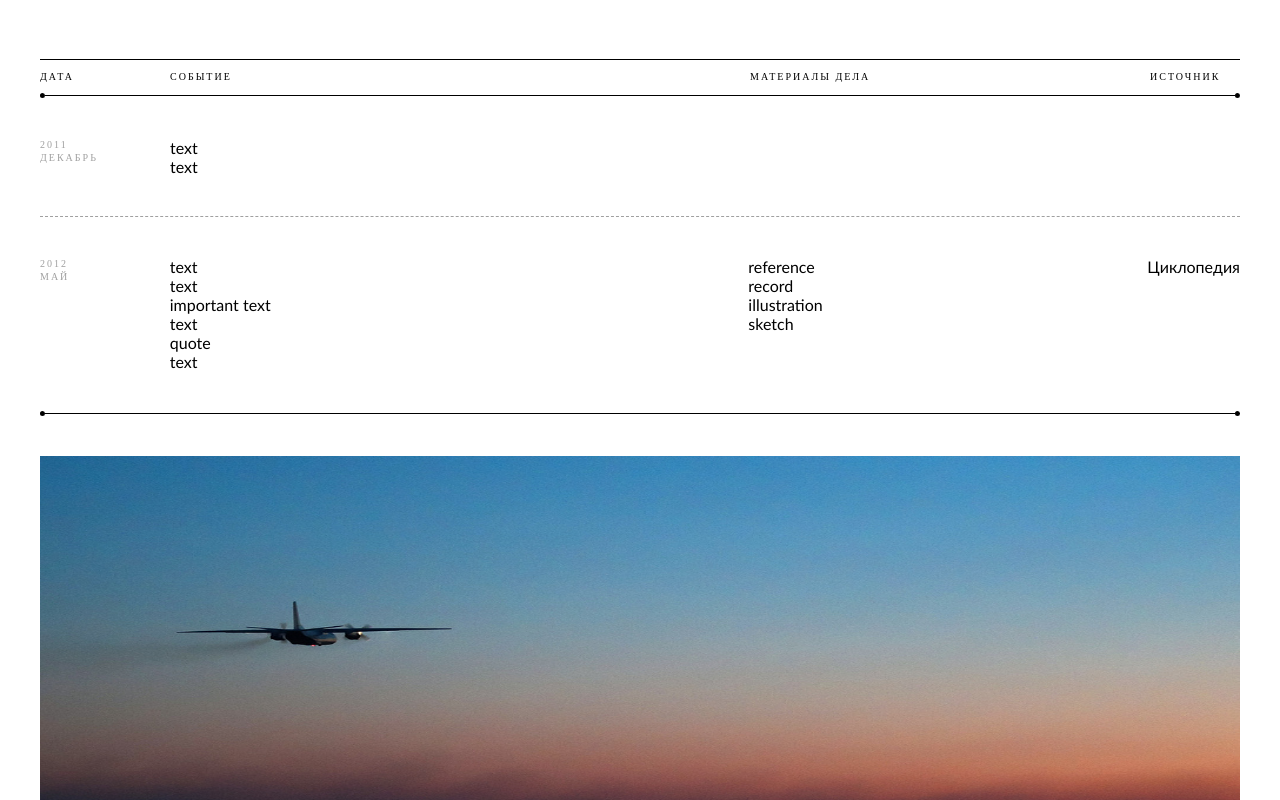
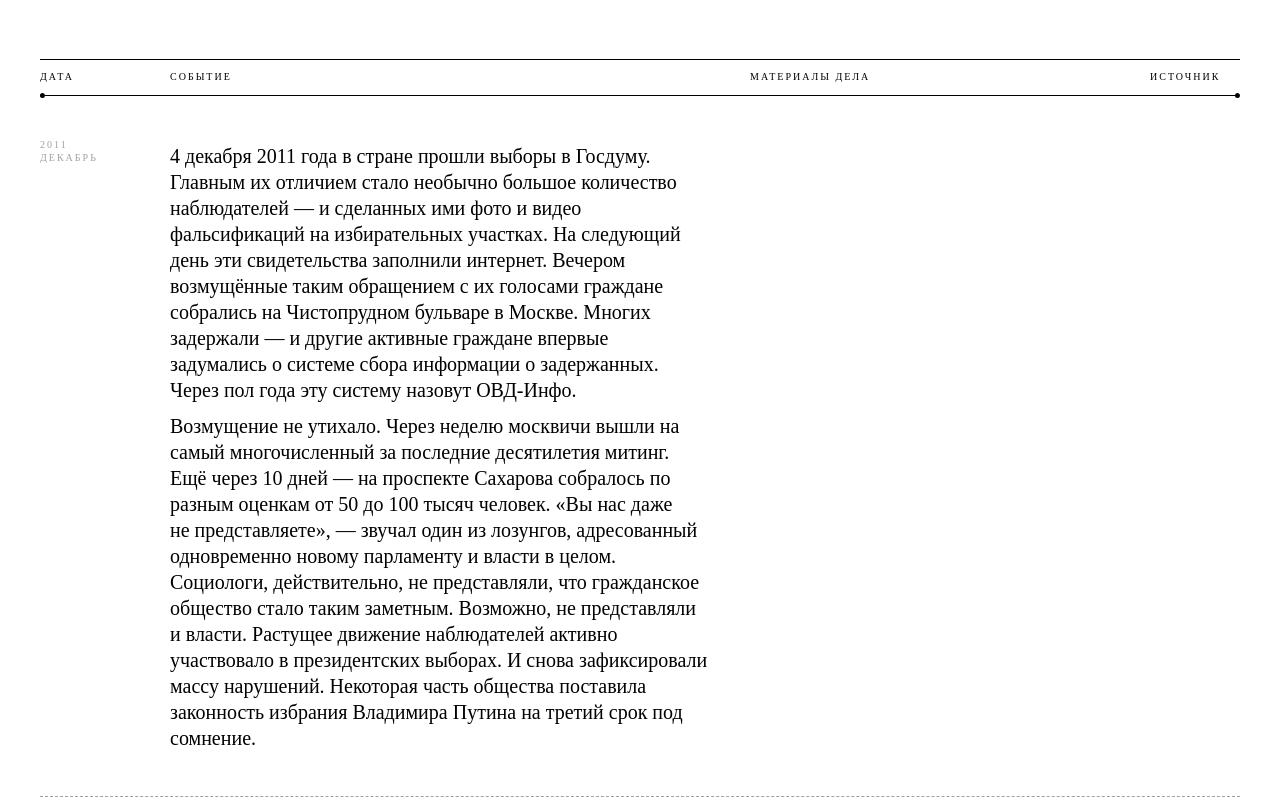
Before and after one commit to Shar1892/AU_Memo, a React (Create React App) app: page /series in a window 1280 px wide. Shown: the part 1620-2420 px from the top of the page. Built offline with nearby package versions, Linux system fonts and the light colour scheme.

Commit message:
feat: сделал компонент с простым текстом серии

```diff
--- a/src/components/part/part.css
+++ b/src/components/part/part.css
@@ -46,12 +46,6 @@
 	padding: 40px 0;
 }
 
-/*.part__date-container {
-	width: 100%;
-	display: flex;
-	flex-direction: column;
-}*/
-
 .part__column-container {
 	width: 100%;
 	display: flex;
--- a/src/components/part/part.js
+++ b/src/components/part/part.js
@@ -1,6 +1,7 @@
 import './part.css';
 
 import SeparatorLine from '../separatorLine/separatorLine';
+import SeriesText from '../seriesText/seriesText';
 
 function Part({partData, partNumber}) {
 	return (
@@ -34,7 +35,7 @@ function Part({partData, partNumber}) {
 					{partData.sections.map((section, i) => (
 						<div key={i}>
 							{section.type === 'text' ? (
-								<div>{section.type}</div>
+								<SeriesText data={section} />
 							) : section.type === 'important text' ? (
 								<div>{section.type}</div>
 							) : section.type === 'quote' ? (
--- /dev/null
+++ b/src/components/seriesText/seriesText.css
@@ -0,0 +1,15 @@
+.seriesText {
+	width: 100%;
+	display: flex;
+	padding: 5px 0;
+}
+
+.seriesText__content {
+	margin: 0;
+	font-family: 'Quant Antiqua';
+	font-style: normal;
+	font-weight: 400;
+	font-size: 20px;
+	line-height: 130%;
+	color: #000000;
+}
--- /dev/null
+++ b/src/components/seriesText/seriesText.js
@@ -0,0 +1,11 @@
+import './seriesText.css';
+
+function SeriesText({data}) {
+	return (
+		<div className='seriesText'>
+			<p className='seriesText__content'>{data.content}</p>
+		</div>
+	);
+}
+
+export default SeriesText;
```
